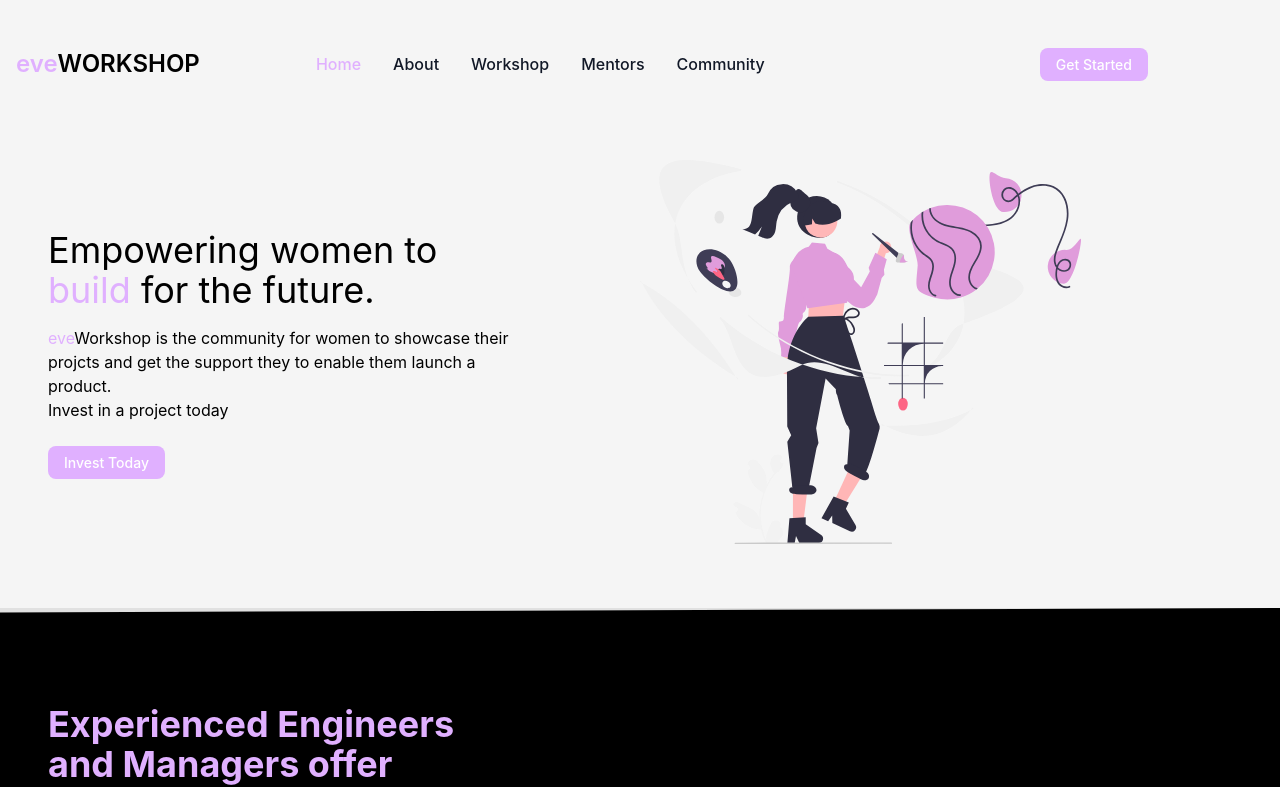
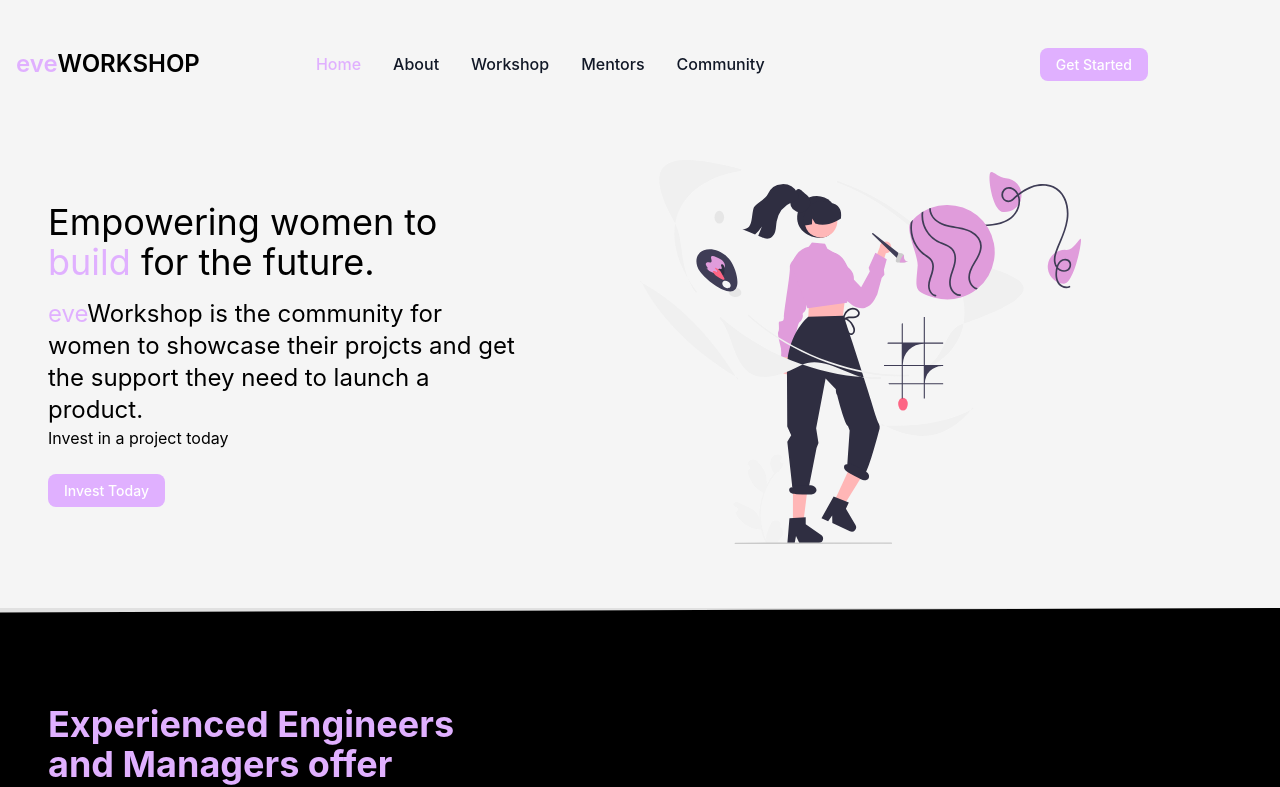
Before and after one commit to Jussy562/eveworkshop, a React (Vite) app: page / in a window 1280 px wide. Shown: the top 787 px of the page. Built offline with nearby package versions, Linux system fonts and the light colour scheme; no server answers.

Commit message:
fix: font and text

```diff
--- a/src/components/hero/hero.jsx
+++ b/src/components/hero/hero.jsx
@@ -13,9 +13,9 @@ function Hero() {
                 <div className='mb-7 hero-text dark:text-black'>
                   <h3 className='text-4xl mb-4'>Empowering women to <span className='text-[#e0b0ff]'>build </span>
                     for the future.</h3>
-                  <p><span className='text-[#e0b0ff]'>eve</span><span>Workshop</span> is the community for women to
-                  showcase their projcts and get the support they to enable
-                  them launch a product.</p>
+                  <p className='text-xl md:text-2xl text-black'><span className='text-[#e0b0ff]'>eve</span><span>Workshop</span> is the community for women to
+                  showcase their projcts and get the support they need
+                  to launch a product.</p>
                   <p>Invest in a project today</p>
                 </div>
                 <div>
```
